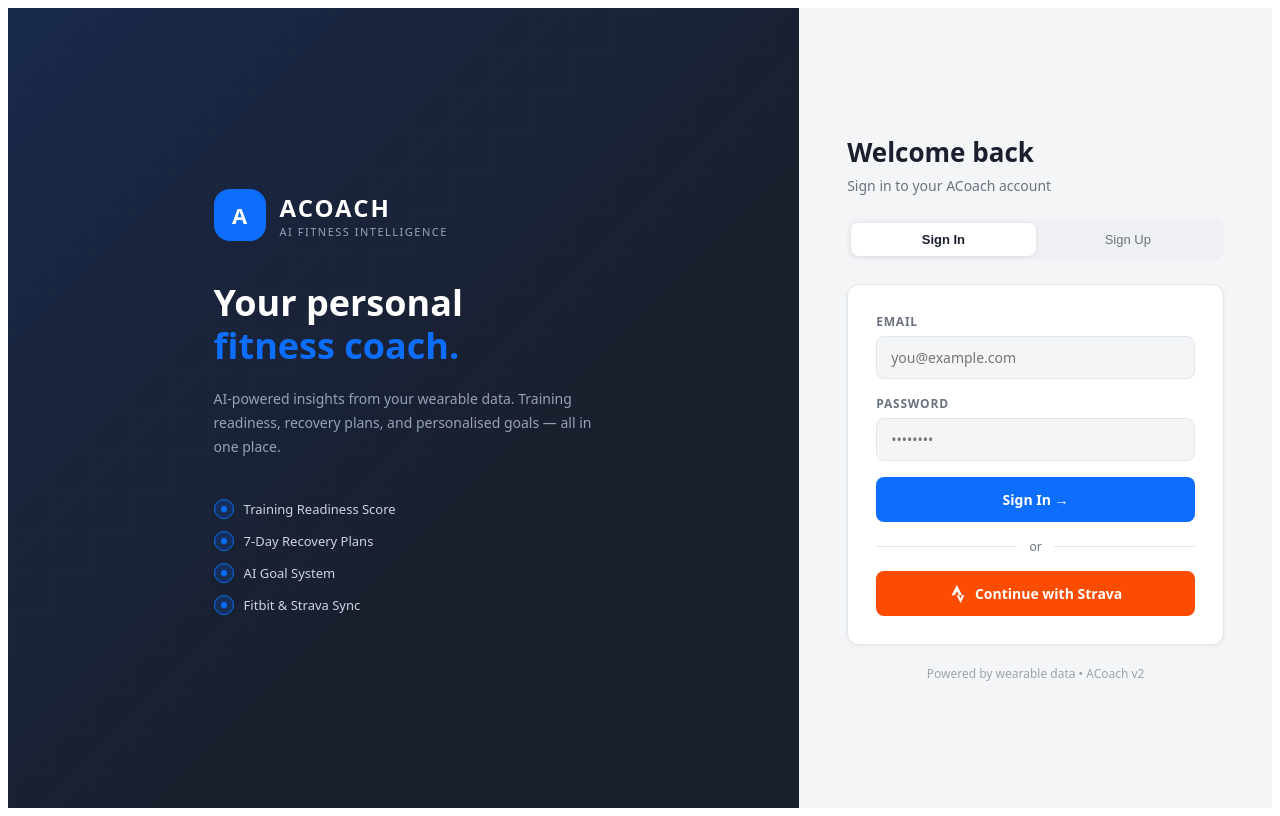
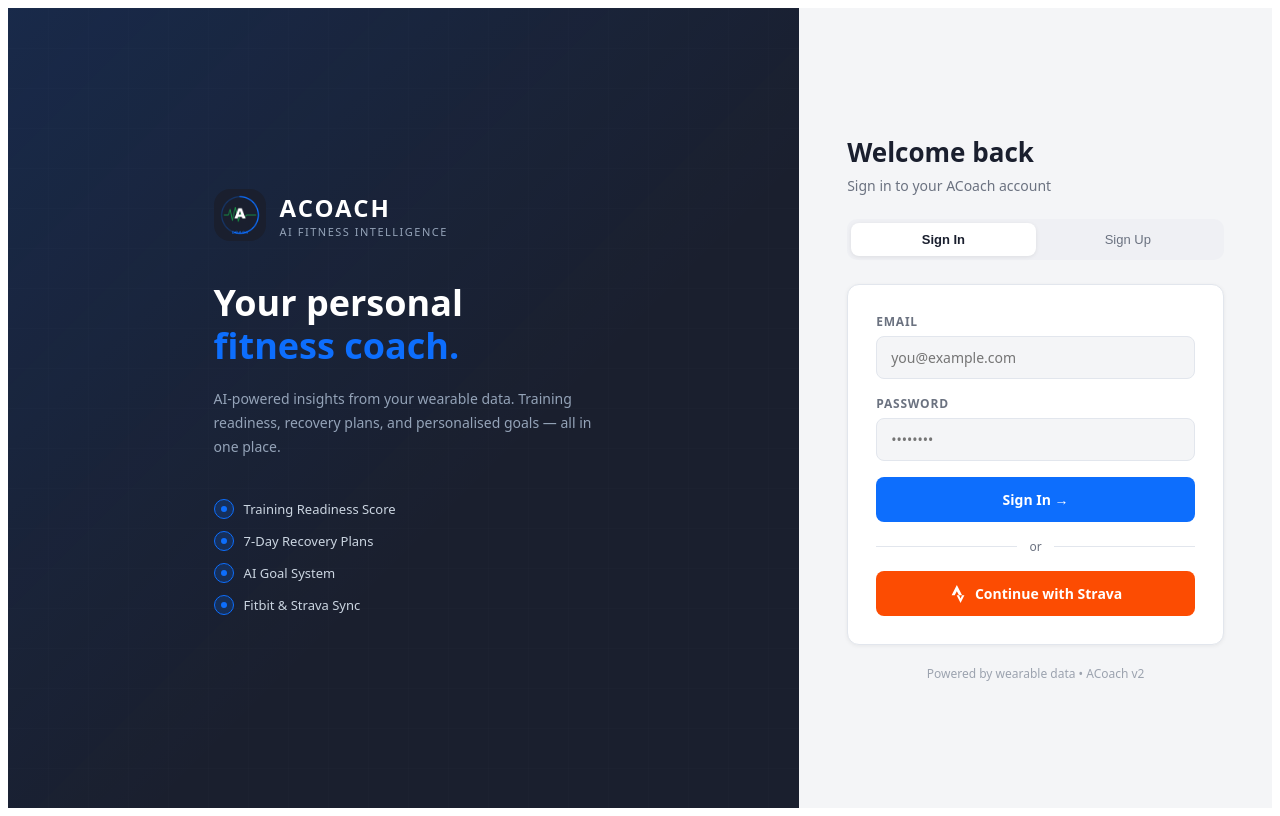
Before and after one commit to Andrew2712/ai_fitness_coach, a React (Vite) app in the folder frontend/: page / in a window 1280 px wide. Built offline with nearby package versions, Linux system fonts and the light colour scheme.

Commit message:
Replace A text with ACoach logo image

```diff
--- a/frontend/src/App.jsx
+++ b/frontend/src/App.jsx
@@ -198,7 +198,7 @@
   const isMobile = useIsMobile();
   return (
     <div style={{display:"flex",flexDirection:"column",alignItems:"center",justifyContent:"center",minHeight:"70vh",gap:24,padding:isMobile?"16px":"40px",textAlign:"center"}}>
-      <div style={{width:72,height:72,borderRadius:20,background:T.blue,display:"flex",alignItems:"center",justifyContent:"center",fontSize:32,fontWeight:900,color:"#fff"}}>A</div>
+      <img src="/acoach_logo.png" style={{width:72,height:72,borderRadius:20,objectFit:"cover"}}/>
       <div>
         <div style={{fontSize:isMobile?24:32,fontWeight:800,color:T.text,fontFamily:"'Nunito Sans',system-ui",marginBottom:8}}>Welcome, {authUser.username}! 👋</div>
         <div style={{fontSize:15,color:T.muted,maxWidth:480}}>Connect your fitness tracker or select a dataset to get started with your personalised AI coaching dashboard.</div>
@@ -424,7 +424,7 @@
           </svg>
           <div style={{position:"relative",textAlign:"left",maxWidth:380}}>
             <div style={{display:"flex",alignItems:"center",gap:14,marginBottom:40}}>
-              <div style={{width:52,height:52,borderRadius:16,background:T.blue,display:"flex",alignItems:"center",justifyContent:"center",fontSize:22,fontWeight:900,color:"#fff"}}>A</div>
+              <img src="/acoach_logo.png" style={{width:52,height:52,borderRadius:16,objectFit:"cover"}}/>
               <div>
                 <div style={{fontFamily:"'Nunito Sans',system-ui",fontSize:24,fontWeight:800,color:"#fff",letterSpacing:2}}>ACOACH</div>
                 <div style={{fontSize:11,color:"#94a3b8",letterSpacing:1.5}}>AI FITNESS INTELLIGENCE</div>
@@ -445,7 +445,7 @@
         <div style={{width:"100%",maxWidth:380}}>
           {isMobile&&(
             <div style={{display:"flex",alignItems:"center",gap:12,marginBottom:32,justifyContent:"center"}}>
-              <div style={{width:44,height:44,borderRadius:14,background:T.blue,display:"flex",alignItems:"center",justifyContent:"center",fontSize:18,fontWeight:900,color:"#fff"}}>A</div>
+              <img src="/acoach_logo.png" style={{width:44,height:44,borderRadius:14,objectFit:"cover"}}/>
               <div><div style={{fontFamily:"'Nunito Sans',system-ui",fontSize:20,fontWeight:800,color:T.text,letterSpacing:2}}>ACOACH</div><div style={{fontSize:10,color:T.muted,letterSpacing:1.5}}>AI FITNESS INTELLIGENCE</div></div>
             </div>
           )}
@@ -725,7 +725,7 @@
           <div style={{width:sidebarOpen?220:64,background:T.sidebar,flexShrink:0,display:"flex",flexDirection:"column",transition:"width 0.2s ease",position:"sticky",top:0,height:"100vh",overflow:"hidden"}}>
             <div style={{padding:"20px 16px 16px",borderBottom:"1px solid #ffffff12"}}>
               <div style={{display:"flex",alignItems:"center",gap:10}}>
-                <div style={{width:36,height:36,borderRadius:10,background:T.blue,display:"flex",alignItems:"center",justifyContent:"center",fontSize:15,fontWeight:800,color:"#fff",flexShrink:0}}>A</div>
+                <img src="/acoach_logo.png" style={{width:36,height:36,borderRadius:10,flexShrink:0,objectFit:"cover"}}/>
                 {sidebarOpen&&<div><div style={{fontFamily:"'Nunito Sans',system-ui",fontSize:16,fontWeight:800,color:"#fff",letterSpacing:1.5}}>ACOACH</div><div style={{fontSize:10,color:"#64748b",letterSpacing:1}}>FITNESS AI</div></div>}
               </div>
             </div>
@@ -787,7 +787,7 @@
             {!isMobile?(
               <button onClick={()=>setSidebarOpen(v=>!v)} style={{width:32,height:32,borderRadius:8,border:`1px solid ${T.border}`,background:"transparent",cursor:"pointer",display:"flex",alignItems:"center",justifyContent:"center",fontSize:16,color:T.muted}}>☰</button>
             ):(
-              <div style={{width:32,height:32,borderRadius:10,background:T.blue,display:"flex",alignItems:"center",justifyContent:"center",fontSize:14,fontWeight:800,color:"#fff",flexShrink:0}}>A</div>
+              <img src="/acoach_logo.png" style={{width:32,height:32,borderRadius:10,flexShrink:0,objectFit:"cover"}}/>
             )}
             <div style={{flex:1,minWidth:0}}>
               <div style={{fontSize:isMobile?15:18,fontWeight:700,color:T.text,fontFamily:"'Nunito Sans',system-ui"}}>{tabTitle}</div>
```
